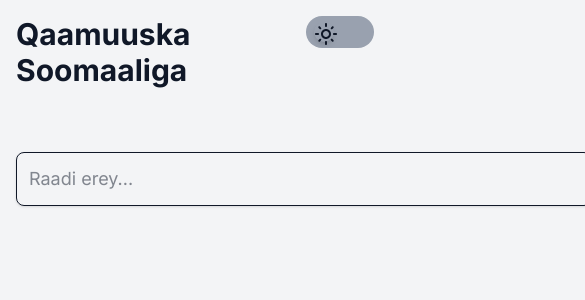
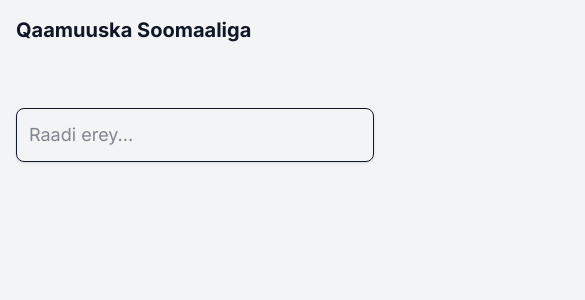
Before and after one commit to Abdullahi-a-hussein/somali-to-somali-dictionary, a Next.js app in the folder front-end/: page / in a window 390 px wide. Shown: the top 300 px of the page, 585 px wide, since content can reach past the window. Built offline with nearby package versions, Linux system fonts and the light colour scheme.

Commit message:
styling fix on display

```diff
--- a/front-end/app/components/Autocomplete.js
+++ b/front-end/app/components/Autocomplete.js
@@ -115,7 +115,7 @@ export default function Autocomplete() {
       <div className="relative">
         <input
           type="text"
-          className="border p-3 rounded-lg w-xl focus:outline-none focus:ring-2 focus:ring-blue-500 text-[var(--foreground)] text-lg shadow-sm"
+          className="border p-3 rounded-lg w-full focus:outline-none focus:ring-2 focus:ring-blue-500 text-[var(--foreground)] text-lg shadow-sm"
           placeholder="Raadi erey..."
           value={query}
           onChange={(e) => setQuery(e.target.value)}
--- a/front-end/app/page.js
+++ b/front-end/app/page.js
@@ -6,10 +6,10 @@ export default function Home() {
     <main className="flex min-h-screen flex-col items-center p-4 bg-[var(--background">
       <div className="w-full md:max-w-md lg:max-w-[780px] mx-auto">
         <div className="flex justify-between mb-10">
-          <h1 className="text-3xl font-bold mb-6 text-[var(--foreground)]">
+          <h1 className="text-xl sm:text-3xl font-bold mb-6 text-[var(--foreground)]">
             Qaamuuska Soomaaliga
           </h1>
-          <div className="">
+          <div className="hidden sm:block">
             <DarkModeToggle />
           </div>
         </div>
```
